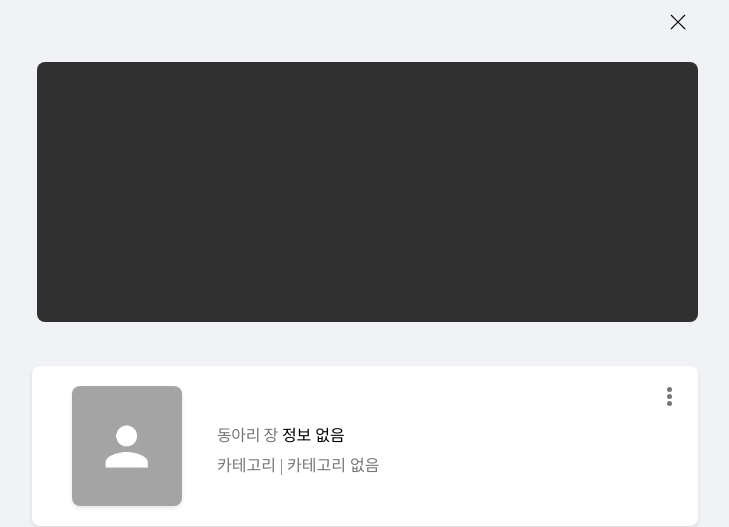
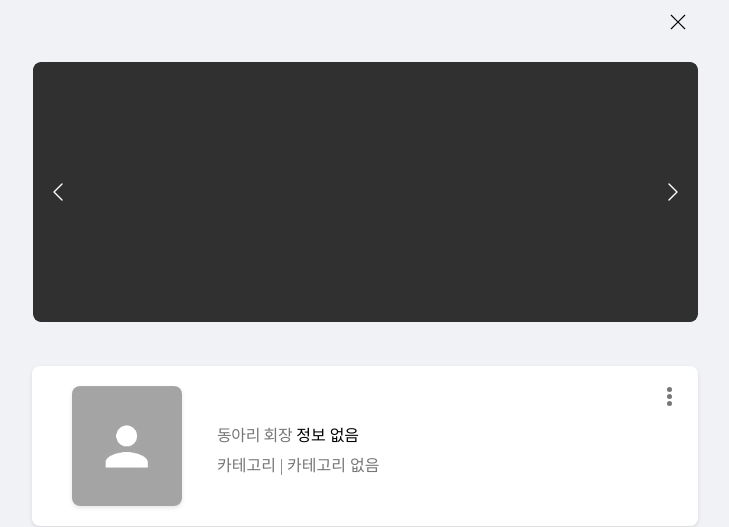
Before and after one commit to USW-Circle-Link/USW-Circle-Link-Web, a Vue app: page /club-popup in a window 1280 px wide. Shown: the top 527 px of the page, without its empty margins (275-1004 px from the left). Built offline with nearby package versions, Linux system fonts and the light colour scheme.

Commit message:
팝업창 사진 슬라이드 화살표 추가

```diff
--- a/src/components/Admin/ClubInfoPopup.vue
+++ b/src/components/Admin/ClubInfoPopup.vue
@@ -20,7 +20,7 @@
         <div class="Info">
           <div class="club-details">
             <p class="clubname"><strong>{{ data.clubName }}</strong></p>
-            <p class="clubleader"><span class="leader-label">동아리 장</span> <span class="leader-name">{{ displayLeaderName }}</span></p>
+            <p class="clubleader"><span class="leader-label">동아리 회장</span> <span class="leader-name">{{ displayLeaderName }}</span></p>
             <div class="clubroom">
               <div class="icon category"></div>
               <p class="room">카테고리 | {{formattedCategory}} </p>
--- a/src/components/Admin/ImageSlider_Admin.vue
+++ b/src/components/Admin/ImageSlider_Admin.vue
@@ -1,13 +1,36 @@
-
 <template>
   <div class="image-slider">
     <div class="slider">
+      <button class="nav-button prev-button" @click="previousSlide">
+        <svg xmlns="http://www.w3.org/2000/svg" width="32" height="68" viewBox="0 0 24 24" fill="none" stroke="currentColor" stroke-width="1" stroke-linecap="round" stroke-linejoin="round">
+          <polyline points="15 18 9 12 15 6"></polyline>
+        </svg>
+      </button>
+
       <div class="slides">
-        <img v-for="(image, index) in images" :src="image" :key="index" :class="{ active: index === activeIndex }"  alt="사진"/>
+        <img v-for="(image, index) in images"
+             :src="image"
+             :key="index"
+             :class="{ active: index === activeIndex }"
+             alt="동아리 사진"
+             @contextmenu.prevent
+        />
       </div>
+
+      <button class="nav-button next-button" @click="nextSlide">
+        <svg xmlns="http://www.w3.org/2000/svg" width="32" height="68" viewBox="0 0 24 24" fill="none" stroke="currentColor" stroke-width="1" stroke-linecap="round" stroke-linejoin="round">
+          <polyline points="9 18 15 12 9 6"></polyline>
+        </svg>
+      </button>
     </div>
+
     <div class="dots">
-      <span v-for="(image, index) in images" :key="index" :class="{ active: index === activeIndex }" @click="activeIndex = index"></span>
+      <span
+          v-for="(image, index) in images"
+          :key="index"
+          :class="{ active: index === activeIndex }"
+          @click="activeIndex = index"
+      ></span>
     </div>
   </div>
 </template>
@@ -18,13 +41,41 @@ export default {
   props: ['images'],
   data() {
     return {
-      activeIndex: 0
+      activeIndex: 0,
+      autoSlideInterval: null
     };
   },
   mounted() {
-    setInterval(() => {
+    this.startAutoSlide();
+  },
+  beforeUnmount() {
+    this.stopAutoSlide();
+  },
+  methods: {
+    startAutoSlide() {
+      this.autoSlideInterval = setInterval(() => {
+        this.nextSlide();
+      }, 3000);
+    },
+    stopAutoSlide() {
+      clearInterval(this.autoSlideInterval);
+    },
+    nextSlide() {
       this.activeIndex = (this.activeIndex + 1) % this.images.length;
-    }, 3000);
+    },
+    previousSlide() {
+      this.activeIndex = (this.activeIndex - 1 + this.images.length) % this.images.length;
+    },
+    // 사용자가 버튼 클릭 시 자동 슬라이드를 일시 정지했다가 다시 시작
+    resetAutoSlide() {
+      this.stopAutoSlide();
+      this.startAutoSlide();
+    }
+  },
+  watch: {
+    activeIndex() {
+      this.resetAutoSlide();
+    }
   }
 };
 </script>
@@ -32,58 +83,84 @@ export default {
 <style scoped>
 .image-slider {
   position: relative;
-  max-width: 3000px;
-  align-items: center;
-  align-content: center;
+  max-width: 100%;
   margin-top: 30px;
-  margin-bottom: 20px; /* 슬라이더와 아래 콘텐츠 간격 추가 */
-
+  margin-bottom: 20px;
 }
 
-.slides{
-  width: 600px;
-  margin-left: 185px;
-  align-items: center;
-  align-content: center;
-  text-align:center;
-}
-
-.slider{
-  margin-left: 4px;
-  margin-right: 30px;
+.slider {
   width: 665px;
   height: 260px;
   background: #303030;
   border-radius: 8px;
-  vertical-align: middle;
   display: flex;
   justify-content: center;
   align-items: center;
-  align-content: center;
-  position: relative; /* dots를 슬라이더 내부에 배치할 수 있도록 기준 설정 */
+  position: relative;
+  overflow: hidden;
+}
+
+.slides {
+  width: 100%;
+  height: 100%;
+  display: flex;
+  justify-content: center;
+  align-items: center;
+  position: relative;
 }
 
 .slides img {
-  max-width: 200px;
-  max-height: 510px;
+  max-width: 100%;
+  max-height: 100%;
   position: absolute;
   top: 50%;
   left: 50%;
-  transform: translateX(-50%) translateY(-50%);
+  transform: translate(-50%, -50%);
   display: none;
+  object-fit: contain;
 }
 
 .slides img.active {
   display: block;
 }
 
+.nav-button {
+  position: absolute;
+  top: 0;
+  height: 100%;
+  background-color: #303030;
+  color: white;
+  border: none;
+  display: flex;
+  justify-content: center;
+  align-items: center;
+  cursor: pointer;
+  z-index: 10;
+  transition: background-color 0.3s;
+  width: 50px;
+}
+
+.nav-button:hover {
+  background-color: rgba(0, 0, 0, 0.5);
+}
+
+.prev-button {
+  left: 0;
+  border-radius: 8px 0 0 8px;
+}
+
+.next-button {
+  right: 0;
+  border-radius: 0 8px 8px 0;
+}
+
 .dots {
-  position: absolute; /* dots를 슬라이더 내부에 배치 */
-  bottom: 10px; /* 슬라이더의 맨 아래에 위치 */
-  left: 50%; /* 가로 중앙 정렬 */
-  transform: translateX(-50%); /* 가로 중앙 정렬 보정 */
-  display: flex; /* dots들을 가로로 배치 */
-  gap: 5px; /* dots 간의 간격 */
+  position: absolute;
+  bottom: 10px;
+  left: 50%;
+  transform: translateX(-50%);
+  display: flex;
+  gap: 5px;
 }
 
 .dots span {
@@ -93,7 +170,7 @@ export default {
   border-radius: 50%;
   display: inline-block;
   cursor: pointer;
-  /* transition: background-color 0.3s ease; 색상 변경 애니메이션 */
+  transition: background-color 0.3s ease;
 }
 
 .dots span.active {
--- a/src/components/ClubLeader/ImageSlider.vue
+++ b/src/components/ClubLeader/ImageSlider.vue
@@ -1,13 +1,36 @@
-
 <template>
   <div class="image-slider">
     <div class="slider">
+      <button class="nav-button prev-button" @click="previousSlide">
+        <svg xmlns="http://www.w3.org/2000/svg" width="32" height="68" viewBox="0 0 24 24" fill="none" stroke="currentColor" stroke-width="1" stroke-linecap="round" stroke-linejoin="round">
+          <polyline points="15 18 9 12 15 6"></polyline>
+        </svg>
+      </button>
+
       <div class="slides">
-        <img v-for="(image, index) in images" :src="image" :key="index" :class="{ active: index === activeIndex }"  alt="사진"/>
+        <img v-for="(image, index) in images"
+             :src="image"
+             :key="index"
+             :class="{ active: index === activeIndex }"
+             alt="동아리 사진"
+             @contextmenu.prevent
+        />
       </div>
+
+      <button class="nav-button next-button" @click="nextSlide">
+        <svg xmlns="http://www.w3.org/2000/svg" width="32" height="68" viewBox="0 0 24 24" fill="none" stroke="currentColor" stroke-width="1" stroke-linecap="round" stroke-linejoin="round">
+          <polyline points="9 18 15 12 9 6"></polyline>
+        </svg>
+      </button>
     </div>
+
     <div class="dots">
-      <span v-for="(image, index) in images" :key="index" :class="{ active: index === activeIndex }" @click="activeIndex = index"></span>
+      <span
+          v-for="(image, index) in images"
+          :key="index"
+          :class="{ active: index === activeIndex }"
+          @click="activeIndex = index"
+      ></span>
     </div>
   </div>
 </template>
@@ -18,13 +41,41 @@ export default {
   props: ['images'],
   data() {
     return {
-      activeIndex: 0
+      activeIndex: 0,
+      autoSlideInterval: null
     };
   },
   mounted() {
-    setInterval(() => {
+    this.startAutoSlide();
+  },
+  beforeUnmount() {
+    this.stopAutoSlide();
+  },
+  methods: {
+    startAutoSlide() {
+      this.autoSlideInterval = setInterval(() => {
+        this.nextSlide();
+      }, 3000);
+    },
+    stopAutoSlide() {
+      clearInterval(this.autoSlideInterval);
+    },
+    nextSlide() {
       this.activeIndex = (this.activeIndex + 1) % this.images.length;
-    }, 3000);
+    },
+    previousSlide() {
+      this.activeIndex = (this.activeIndex - 1 + this.images.length) % this.images.length;
+    },
+    // 사용자가 버튼 클릭 시 자동 슬라이드를 일시 정지했다가 다시 시작
+    resetAutoSlide() {
+      this.stopAutoSlide();
+      this.startAutoSlide();
+    }
+  },
+  watch: {
+    activeIndex() {
+      this.resetAutoSlide();
+    }
   }
 };
 </script>
@@ -32,58 +83,84 @@ export default {
 <style scoped>
 .image-slider {
   position: relative;
-  max-width: 3000px;
-  align-items: center;
-  align-content: center;
+  max-width: 100%;
   margin-top: 30px;
-  margin-bottom: 20px; /* 슬라이더와 아래 콘텐츠 간격 추가 */
-
+  margin-bottom: 20px;
 }
 
-.slides{
-  width: 600px;
-  margin-left: 185px;
-  align-items: center;
-  align-content: center;
-  text-align:center;
-}
-
-.slider{
-  margin-left: 4px;
-  margin-right: 30px;
+.slider {
   width: 665px;
   height: 260px;
   background: #303030;
   border-radius: 8px;
-  vertical-align: middle;
   display: flex;
   justify-content: center;
   align-items: center;
-  align-content: center;
-  position: relative; /* dots를 슬라이더 내부에 배치할 수 있도록 기준 설정 */
+  position: relative;
+  overflow: hidden;
+}
+
+.slides {
+  width: 100%;
+  height: 100%;
+  display: flex;
+  justify-content: center;
+  align-items: center;
+  position: relative;
 }
 
 .slides img {
-  max-width: 200px;
-  max-height: 510px;
+  max-width: 100%;
+  max-height: 100%;
   position: absolute;
   top: 50%;
   left: 50%;
-  transform: translateX(-50%) translateY(-50%);
+  transform: translate(-50%, -50%);
   display: none;
+  object-fit: contain;
 }
 
 .slides img.active {
   display: block;
 }
 
+.nav-button {
+  position: absolute;
+  top: 0;
+  height: 100%;
+  background-color: #303030;
+  color: white;
+  border: none;
+  display: flex;
+  justify-content: center;
+  align-items: center;
+  cursor: pointer;
+  z-index: 10;
+  transition: background-color 0.3s;
+  width: 50px;
+}
+
+.nav-button:hover {
+  background-color: rgba(0, 0, 0, 0.5);
+}
+
+.prev-button {
+  left: 0;
+  border-radius: 8px 0 0 8px;
+}
+
+.next-button {
+  right: 0;
+  border-radius: 0 8px 8px 0;
+}
+
 .dots {
-  position: absolute; /* dots를 슬라이더 내부에 배치 */
-  bottom: 10px; /* 슬라이더의 맨 아래에 위치 */
-  left: 50%; /* 가로 중앙 정렬 */
-  transform: translateX(-50%); /* 가로 중앙 정렬 보정 */
-  display: flex; /* dots들을 가로로 배치 */
-  gap: 5px; /* dots 간의 간격 */
+  position: absolute;
+  bottom: 10px;
+  left: 50%;
+  transform: translateX(-50%);
+  display: flex;
+  gap: 5px;
 }
 
 .dots span {
@@ -93,7 +170,7 @@ export default {
   border-radius: 50%;
   display: inline-block;
   cursor: pointer;
-  /* transition: background-color 0.3s ease; 색상 변경 애니메이션 */
+  transition: background-color 0.3s ease;
 }
 
 .dots span.active {
```
Also changed, not shown: src/components/Admin/ImageSlider.vue (line endings or trailing spaces).
